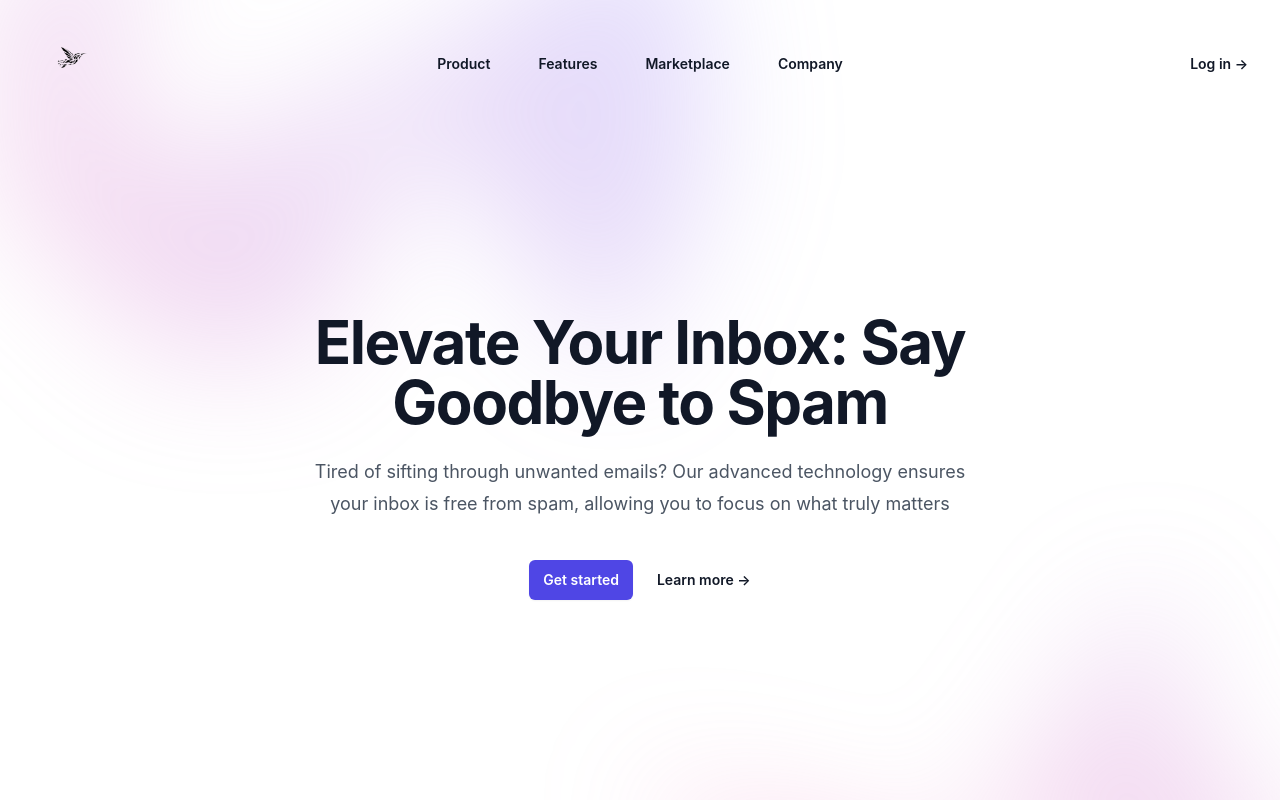
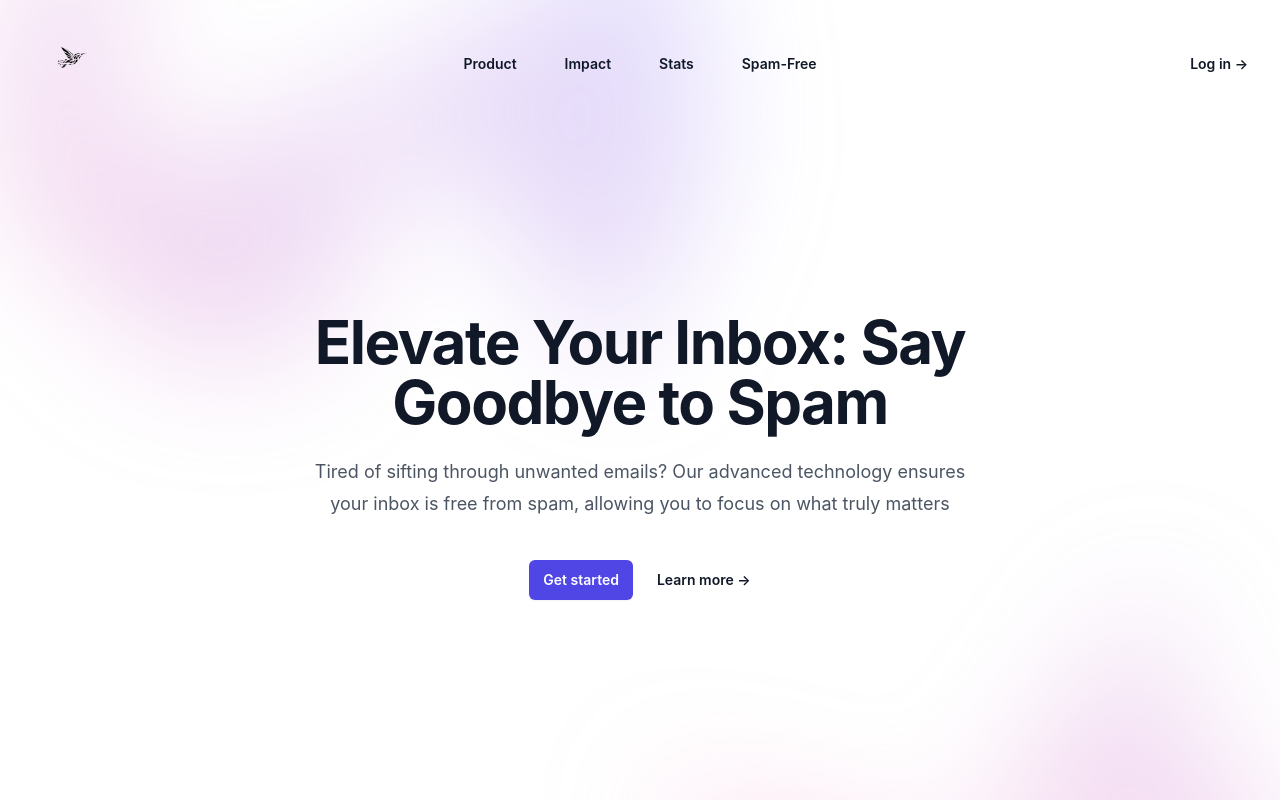
Before and after one commit to Tholkappiar/App-Development, a React (Create React App) app in the folder Front-End/Day 3/spam-guard/: page / in a window 1280 px wide. Shown: the top 800 px of the page. Built offline with nearby package versions, Linux system fonts and the light colour scheme.

Commit message:
Added auto scroll for the hero component

```diff
--- a/Front-End/Day 3/spam-guard/package.json
+++ b/Front-End/Day 3/spam-guard/package.json
@@ -14,6 +14,7 @@
     "@testing-library/jest-dom": "^5.17.0",
     "@testing-library/react": "^13.4.0",
     "@testing-library/user-event": "^13.5.0",
+    "cdbreact": "^1.5.18",
     "react": "^18.2.0",
     "react-dom": "^18.2.0",
     "react-icons": "^4.11.0",
--- a/Front-End/Day 3/spam-guard/src/App.js
+++ b/Front-End/Day 3/spam-guard/src/App.js
@@ -3,6 +3,10 @@ import SignUp from './Pages/Sign-up';
 import { BrowserRouter, Routes, Route } from "react-router-dom";
 import DashBoard from '../src/Pages/DashBoard/Dashboard'
 import HomePage from './Pages/HomePage';
+import Hero from './Components/Hero';
+import Stats from './Components/Stats';
+import Header from './Components/Header';
+import CTA from './Components/CTA';
 
 function App() {
 
@@ -14,6 +18,12 @@ function App() {
             <Route path="/login" element={<Login />}/>
             <Route path="/sign-up" element={<SignUp />} />
             <Route path="/dash" element={<DashBoard />} />
+
+            <Route path="/#product" element={<Hero />}/>
+            <Route path="/#impact" element={<Header />}/>
+            <Route path="/#stats" element={<Stats />}/>
+            <Route path="/#spam-free" element={<CTA />}/>
+
         </Routes>
       </BrowserRouter>
     </div>
--- a/Front-End/Day 3/spam-guard/src/Components/CTA.js
+++ b/Front-End/Day 3/spam-guard/src/Components/CTA.js
@@ -3,7 +3,7 @@ import React from 'react';
 
 const Analytics = () => {
   return (
-    <div className="mx-auto max-w-7xl py-24 sm:px-6 sm:py-32 lg:px-8">
+    <div className="mx-auto max-w-7xl py-24 sm:px-6 sm:py-32 lg:px-8" id='spam-free'>
       <div className="relative isolate overflow-hidden bg-gray-100 px-6 pt-16 shadow-2xl sm:rounded-3xl sm:px-16 md:pt-24 lg:flex lg:gap-x-20 lg:px-24 lg:pt-0">
         <svg
           viewBox="0 0 1024 1024"
--- a/Front-End/Day 3/spam-guard/src/Components/Header.js
+++ b/Front-End/Day 3/spam-guard/src/Components/Header.js
@@ -10,7 +10,7 @@ const stats = [
 
 export default function Header() {
   return (
-    <div className="relative isolate overflow-hidden bg-gray-100 py-24 sm:py-32">
+    <div className="relative isolate overflow-hidden bg-gray-100 py-24 sm:py-32" id='impact'>
       <div
         // src="https://images.unsplash.com/photo-1521737604893-d14cc237f11d?ixlib=rb-4.0.3&ixid=MnwxMjA3fDB8MHxwaG90by1wYWdlfHx8fGVufDB8fHx8&auto=format&fit=crop&crop=focalpoint&fp-y=.8&w=2830&h=1500&q=80&blend=111827&sat=-100&exp=15&blend-mode=multiply"
         alt=""
--- a/Front-End/Day 3/spam-guard/src/Components/Hero.js
+++ b/Front-End/Day 3/spam-guard/src/Components/Hero.js
@@ -1,20 +1,25 @@
-import { useState } from 'react'
-import { Dialog } from '@headlessui/react'
-import { Bars3Icon, XMarkIcon } from '@heroicons/react/24/outline'
-import logo from '../Assets/images/mountain and bird/bird-black.png'
+import { useState } from 'react';
+import { Dialog } from '@headlessui/react';
+import { Bars3Icon, XMarkIcon } from '@heroicons/react/24/outline';
+import logo from '../Assets/images/mountain and bird/bird-black.png';
 
 const navigation = [
-  { name: 'Product', href: '#' },
-  { name: 'Features', href: '#' },
-  { name: 'Marketplace', href: '#' },
-  { name: 'Company', href: '#' },
-]
+  { name: 'Product', href: '/#product' },
+  { name: 'Impact', href: '/#impact' },
+  { name: 'Stats', href: '/#stats' },
+  { name: 'Spam-Free', href: '/#spam-free' },
+];
 
 export default function Hero() {
-  const [mobileMenuOpen, setMobileMenuOpen] = useState(false)
+  const [mobileMenuOpen, setMobileMenuOpen] = useState(false);
+
+  // Function to close the mobile menu
+  const closeMobileMenu = () => {
+    setMobileMenuOpen(false);
+  };
 
   return (
-    <div className="bg-white">
+    <div className="bg-white" id='product'>
       <header className="absolute inset-x-0 top-0 z-50">
         <nav className="flex items-center justify-between p-6 lg:px-8" aria-label="Global">
           <div className="flex lg:flex-1">
@@ -39,7 +44,11 @@ export default function Hero() {
           </div>
           <div className="hidden lg:flex lg:gap-x-12">
             {navigation.map((item) => (
-              <a key={item.name} href={item.href} className="text-sm font-semibold leading-6 text-gray-900">
+              <a
+                key={item.name}
+                href={item.href}
+                className="text-sm font-semibold leading-6 text-gray-900"
+              >
                 {item.name}
               </a>
             ))}
@@ -79,6 +88,7 @@ export default function Hero() {
                       key={item.name}
                       href={item.href}
                       className="-mx-3 block rounded-lg px-3 py-2 text-base font-semibold leading-7 text-gray-900 hover:bg-gray-50"
+                      onClick={closeMobileMenu} // Close the mobile menu when an option is clicked
                     >
                       {item.name}
                     </a>
@@ -88,6 +98,7 @@ export default function Hero() {
                   <a
                     href="/login"
                     className="-mx-3 block rounded-lg px-3 py-2.5 text-base font-semibold leading-7 text-gray-900 hover:bg-gray-50"
+                    onClick={closeMobileMenu} // Close the mobile menu when the "Log in" option is clicked
                   >
                     Log in
                   </a>
@@ -126,8 +137,8 @@ export default function Hero() {
               Elevate Your Inbox: Say Goodbye to Spam
             </h1>
             <p className="mt-6 text-lg leading-8 text-gray-600">
-            Tired of sifting through unwanted emails?
-            Our advanced technology ensures your inbox is free from spam, allowing you to focus on what truly matters
+              Tired of sifting through unwanted emails?
+              Our advanced technology ensures your inbox is free from spam, allowing you to focus on what truly matters
             </p>
             <div className="mt-10 flex items-center justify-center gap-x-6">
               <a
@@ -156,5 +167,5 @@ export default function Hero() {
         </div>
       </div>
     </div>
-  )
+  );
 }
--- a/Front-End/Day 3/spam-guard/src/Components/Stats.js
+++ b/Front-End/Day 3/spam-guard/src/Components/Stats.js
@@ -6,7 +6,7 @@ const stats = [
 
   export default function Stats() {
     return (
-      <div className="bg-white py-24 sm:py-32">
+      <div className="bg-white py-24 sm:py-32" id='stats'>
         <div className="mx-auto max-w-7xl px-6 lg:px-8">
           <dl className="grid grid-cols-1 gap-x-8 gap-y-16 text-center lg:grid-cols-3">
             {stats.map((stat) => (
```
Also changed, not shown: 1 other file (tests, documents, lock files or other folders).
